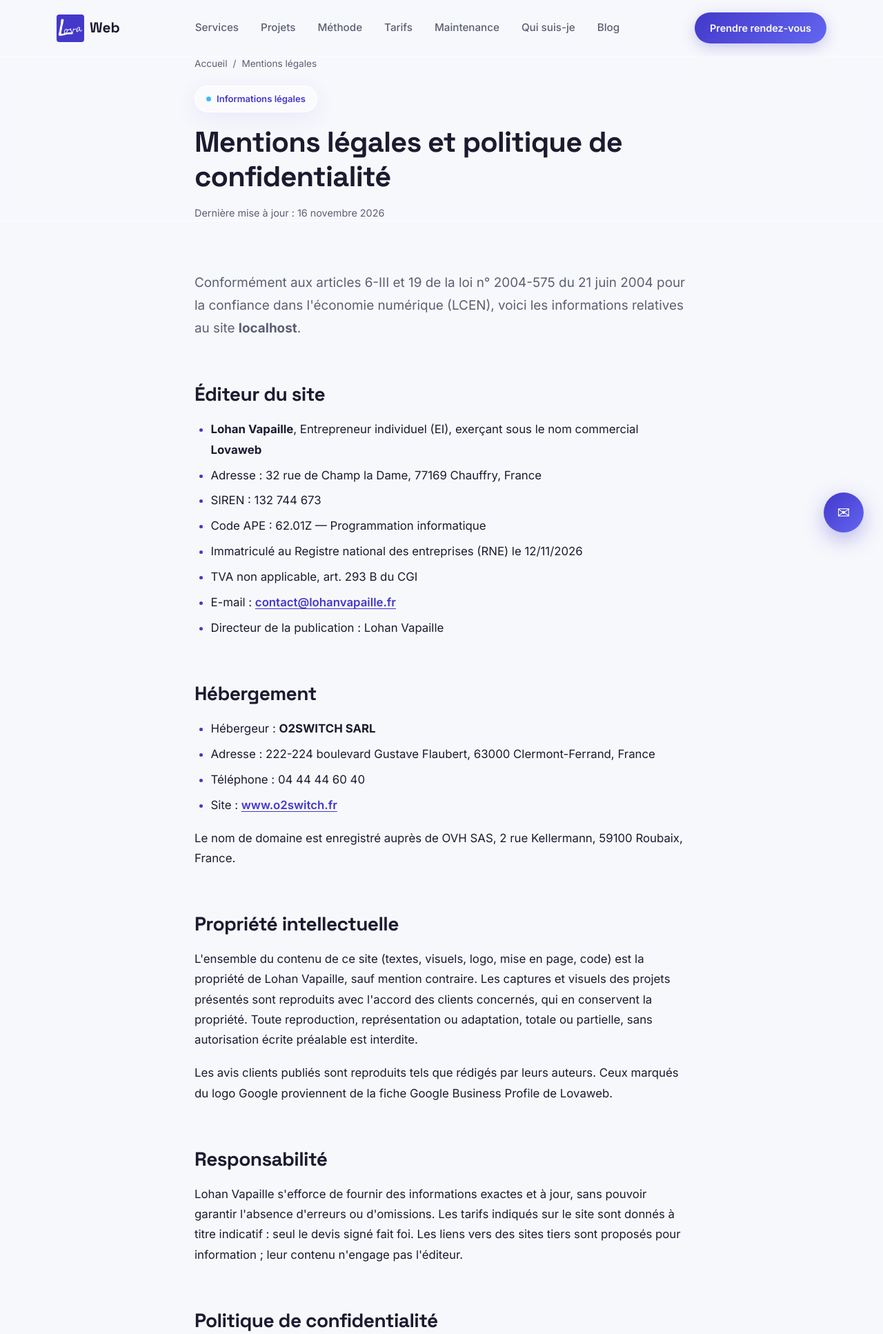
After one commit to LohanVapaille/studio-web, a Laravel app: page /mentions-legales in a window 1280 px wide. The commit adds this page. Shown: the top 1934 px of the page at 69% size. Run offline with Laravel 12, Linux system fonts and the light colour scheme; style sheets or scripts are compiled from the project's sources; some libraries are stand-ins or nearby versions.

Commit message:
feat(avis normal + backoffice + mentions légales

```diff
--- /dev/null
+++ b/config/legal.php
@@ -0,0 +1,56 @@
+<?php
+
+/*
+|--------------------------------------------------------------------------
+| Informations légales
+|--------------------------------------------------------------------------
+| Utilisées par la page « Mentions légales », le pied de page et les
+| données structurées (SEO). Pour changer d'hébergeur : LEGAL_HOST=ovh
+| dans le .env (ou ajoutez un nouvel hébergeur dans « hosts »).
+*/
+
+return [
+
+    'company' => [
+        'name' => 'Lohan Vapaille',
+        'trade_name' => 'Lovaweb',
+        'legal_form' => 'Entrepreneur individuel (EI)',
+        'siren' => '132 744 673',
+        'siret' => env('LEGAL_SIRET'), // ex : 132 744 673 00012 (voir « Établissement principal » sur le guichet unique)
+        'ape' => '62.01Z — Programmation informatique',
+        'registration' => 'Immatriculé au Registre national des entreprises (RNE) le 12/11/2026',
+        'vat' => 'TVA non applicable, art. 293 B du CGI',
+        'street' => '32 rue de Champ la Dame',
+        'postal_code' => '77169',
+        'city' => 'Chauffry',
+        'region' => 'Seine-et-Marne',
+        'country' => 'France',
+        'email' => env('LEGAL_EMAIL', 'contact@lohanvapaille.fr'),
+        'phone' => env('LEGAL_PHONE'),
+        'publisher' => 'Lohan Vapaille',
+    ],
+
+    'domain_registrar' => [
+        'name' => 'OVH SAS',
+        'address' => '2 rue Kellermann, 59100 Roubaix, France',
+        'website' => 'https://www.ovhcloud.com',
+    ],
+
+    'host' => env('LEGAL_HOST', 'o2switch'),
+
+    'hosts' => [
+        'o2switch' => [
+            'name' => 'O2SWITCH SARL',
+            'address' => '222-224 boulevard Gustave Flaubert, 63000 Clermont-Ferrand, France',
+            'phone' => '04 44 44 60 40',
+            'website' => 'https://www.o2switch.fr',
+        ],
+        'ovh' => [
+            'name' => 'OVH SAS',
+            'address' => '2 rue Kellermann, 59100 Roubaix, France',
+            'phone' => '1007',
+            'website' => 'https://www.ovhcloud.com',
+        ],
+    ],
+
+];
--- a/config/services.php
+++ b/config/services.php
@@ -28,10 +28,9 @@ return [
         'region' => env('AWS_DEFAULT_REGION', 'us-east-1'),
     ],
 
-    'google_places' => [
-        'key' => env('GOOGLE_PLACES_API_KEY'),
-        'place_id' => env('GOOGLE_PLACE_ID'),
-        'cache_hours' => env('GOOGLE_REVIEWS_CACHE_HOURS', 24),
+    // Lien « Laisser un avis » de la fiche Google Business (bouton masqué si vide)
+    'google_business' => [
+        'review_url' => env('GOOGLE_REVIEW_URL'),
     ],
 
     'slack' => [
--- a/public/robots.txt
+++ b/public/robots.txt
@@ -1,4 +1,4 @@
 User-agent: *
-Disallow:
+Disallow: /admin
 
 Sitemap: https://lovaweb.fr/sitemap.xml
--- a/resources/css/components/_reviews.scss
+++ b/resources/css/components/_reviews.scss
@@ -9,7 +9,7 @@
     @media (max-width: 880px) {
         grid-template-columns: 1fr 1fr;
 
-        .tedy-review {
+        .is-long {
             width: 100%;
             grid-column: span 2;
         }
@@ -18,7 +18,7 @@
     @media (max-width: 640px) {
         grid-template-columns: 1fr;
 
-        .tedy-review {
+        .is-long {
             grid-column: auto;
         }
     }
@@ -90,7 +90,7 @@
     }
 }
 
-// Avis Google
+// Note globale et étoiles
 .reviews-summary {
     display: inline-flex;
     align-items: center;
@@ -110,9 +110,22 @@
 }
 
 .review-card {
+    .review-top {
+        display: flex;
+        align-items: center;
+        justify-content: space-between;
+        gap: 12px;
+        margin-bottom: 12px;
+    }
+
+    .review-google {
+        width: 22px;
+        height: 22px;
+        flex-shrink: 0;
+    }
+
     .review-rating {
         font-size: 0.95rem;
-        margin-bottom: 10px;
 
         .is-off {
             color: rgba(v.$text-muted, 0.3);
--- a/resources/css/modules/_footer.scss
+++ b/resources/css/modules/_footer.scss
@@ -75,5 +75,11 @@ footer {
         border-top: 1px solid rgba(67, 56, 202, 0.08);
         font-size: 0.82rem;
         text-align: center;
+
+        a {
+            color: inherit;
+            text-decoration: underline;
+            text-underline-offset: 2px;
+        }
     }
 }
--- a/resources/views/components/app.blade.php
+++ b/resources/views/components/app.blade.php
@@ -9,6 +9,15 @@
         $seoDescription = $description ?? "Lovaweb — Lohan Vapaille, développeur web freelance basé en Seine-et-Marne (77). Sites vitrines, e-commerce et plateformes sur mesure, qualité agence au prix freelance. Devis gratuit, Île-de-France, France et international.";
         $seoUrl = url()->current();
         $seoImage = isset($image) ? trim((string) $image) : asset('img/allsites.png');
+        $legal = config('legal.company');
+        $postalAddress = [
+            '@type' => 'PostalAddress',
+            'streetAddress' => $legal['street'],
+            'postalCode' => $legal['postal_code'],
+            'addressLocality' => $legal['city'],
+            'addressRegion' => 'Île-de-France',
+            'addressCountry' => 'FR',
+        ];
     @endphp
     <title>{{ $seoTitle }}</title>
     <meta name="description" content="{{ $seoDescription }}">
@@ -19,7 +28,7 @@
 
     <!-- Référencement local -->
     <meta name="geo.region" content="FR-77">
-    <meta name="geo.placename" content="Seine-et-Marne, Île-de-France">
+    <meta name="geo.placename" content="{{ $legal['city'] }}, Seine-et-Marne, Île-de-France">
 
     <!-- Open Graph / réseaux sociaux -->
     <meta property="og:type" content="website">
@@ -48,27 +57,25 @@
                 'image' => asset('img/logo_lova.jpg'),
                 'worksFor' => ['@id' => url('/') . '#lovaweb'],
                 'knowsAbout' => ['Développement web', 'Laravel', 'PHP', 'React', 'JavaScript', 'UI/UX Design', 'SEO', 'E-commerce'],
-                'address' => [
-                    '@type' => 'PostalAddress',
-                    'addressRegion' => 'Seine-et-Marne',
-                    'addressCountry' => 'FR',
-                ],
+                'address' => $postalAddress,
             ],
             [
                 '@type' => 'ProfessionalService',
                 '@id' => url('/') . '#lovaweb',
                 'name' => 'Lovaweb — Lohan Vapaille, développeur web freelance',
+                'legalName' => $legal['name'] . ' (EI)',
+                'alternateName' => 'Lovaweb',
+                'identifier' => [
+                    ['@type' => 'PropertyValue', 'propertyID' => 'SIREN', 'value' => str_replace(' ', '', $legal['siren'])],
+                ],
+                'email' => $legal['email'],
                 'description' => "Création de sites internet sur mesure (vitrines, e-commerce, plateformes) par Lohan Vapaille, développeur web freelance en Seine-et-Marne (77). Qualité agence, prix freelance, devis gratuit.",
                 'url' => url('/'),
                 'logo' => asset('img/logo_lova.jpg'),
                 'image' => $seoImage,
                 'founder' => ['@id' => url('/') . '#lohan-vapaille'],
                 'priceRange' => '€€',
-                'address' => [
-                    '@type' => 'PostalAddress',
-                    'addressRegion' => 'Seine-et-Marne (77), Île-de-France',
-                    'addressCountry' => 'FR',
-                ],
+                'address' => $postalAddress,
                 'areaServed' => [
                     ['@type' => 'AdministrativeArea', 'name' => 'Seine-et-Marne'],
                     ['@type' => 'AdministrativeArea', 'name' => 'Île-de-France'],
@@ -184,7 +191,9 @@
             </div>
         </div>
         <div class="container footer-bottom">
-            © {{ date('Y') }} Lovaweb — Lohan Vapaille, développeur web freelance (77). Tous droits réservés.
+            © {{ date('Y') }} Lovaweb — Lohan Vapaille EI, développeur web freelance (77) · SIREN {{ $legal['siren'] }}.
+            Tous droits réservés. · <a href="{{ route('mentions-legales') }}">Mentions légales</a>
+            · <a href="{{ route('mentions-legales') }}#confidentialite">Confidentialité</a>
         </div>
     </footer>
 
--- /dev/null
+++ b/resources/views/legal.blade.php
@@ -0,0 +1,114 @@
+@php
+    $c = config('legal.company');
+    $host = config('legal.hosts.' . config('legal.host'));
+    $registrar = config('legal.domain_registrar');
+    $address = "{$c['street']}, {$c['postal_code']} {$c['city']}, {$c['country']}";
+@endphp
+
+<x-app>
+    <x-slot:title>Mentions légales et confidentialité | Lovaweb</x-slot>
+    <x-slot:description>Mentions légales du site Lovaweb (Lohan Vapaille, EI, SIREN {{ $c['siren'] }}) : éditeur, hébergeur, propriété intellectuelle et politique de confidentialité.</x-slot>
+    <x-slot:robots>index, follow</x-slot>
+
+    <article class="blog-article">
+        <header class="about-hero blog-article-hero">
+            <div class="container blog-narrow">
+                <nav class="blog-breadcrumb" aria-label="Fil d'Ariane">
+                    <a href="{{ route('home') }}">Accueil</a>
+                    <span aria-hidden="true">/</span>
+                    <span>Mentions légales</span>
+                </nav>
+                <div class="eyebrow"><span class="eyebrow-dot"></span> Informations légales</div>
+                <h1>Mentions légales et politique de confidentialité</h1>
+                <p class="blog-meta">Dernière mise à jour : {{ \Illuminate\Support\Carbon::parse('2026-11-16')->locale('fr')->isoFormat('D MMMM YYYY') }}</p>
+            </div>
+        </header>
+
+        <section class="blog-article-body">
+            <div class="container blog-narrow">
+                <div class="blog-prose">
+                    <p class="lead">Conformément aux articles 6-III et 19 de la loi n° 2004-575 du 21 juin 2004 pour la
+                        confiance dans l'économie numérique (LCEN), voici les informations relatives au site
+                        <strong>{{ preg_replace('#^https?://#', '', rtrim(url('/'), '/')) }}</strong>.</p>
+
+                    <h2>Éditeur du site</h2>
+                    <ul>
+                        <li><strong>{{ $c['name'] }}</strong>, {{ $c['legal_form'] }}, exerçant sous le nom commercial
+                            <strong>{{ $c['trade_name'] }}</strong></li>
+                        <li>Adresse : {{ $address }}</li>
+                        <li>SIREN : {{ $c['siren'] }}</li>
+                        @if ($c['siret'])
+                            <li>SIRET : {{ $c['siret'] }}</li>
+                        @endif
+                        <li>Code APE : {{ $c['ape'] }}</li>
+                        <li>{{ $c['registration'] }}</li>
+                        @if ($c['vat'])
+                            <li>{{ $c['vat'] }}</li>
+                        @endif
+                        <li>E-mail : <a href="mailto:{{ $c['email'] }}">{{ $c['email'] }}</a></li>
+                        @if ($c['phone'])
+                            <li>Téléphone : <a href="tel:{{ preg_replace('/\s+/', '', $c['phone']) }}">{{ $c['phone'] }}</a></li>
+                        @endif
+                        <li>Directeur de la publication : {{ $c['publisher'] }}</li>
+                    </ul>
+
+                    <h2>Hébergement</h2>
+                    <ul>
+                        <li>Hébergeur : <strong>{{ $host['name'] }}</strong></li>
+                        <li>Adresse : {{ $host['address'] }}</li>
+                        <li>Téléphone : {{ $host['phone'] }}</li>
+                        <li>Site : <a href="{{ $host['website'] }}" target="_blank" rel="noopener">{{ preg_replace('#^https?://#', '', $host['website']) }}</a></li>
+                    </ul>
+                    <p>Le nom de domaine est enregistré auprès de {{ $registrar['name'] }}, {{ $registrar['address'] }}.</p>
+
+                    <h2>Propriété intellectuelle</h2>
+                    <p>L'ensemble du contenu de ce site (textes, visuels, logo, mise en page, code) est la propriété de
+                        {{ $c['name'] }}, sauf mention contraire. Les captures et visuels des projets présentés sont
+                        reproduits avec l'accord des clients concernés, qui en conservent la propriété. Toute reproduction,
+                        représentation ou adaptation, totale ou partielle, sans autorisation écrite préalable est interdite.</p>
+                    <p>Les avis clients publiés sont reproduits tels que rédigés par leurs auteurs. Ceux marqués du logo
+                        Google proviennent de la fiche Google Business Profile de {{ $c['trade_name'] }}.</p>
+
+                    <h2>Responsabilité</h2>
+                    <p>{{ $c['name'] }} s'efforce de fournir des informations exactes et à jour, sans pouvoir garantir
+                        l'absence d'erreurs ou d'omissions. Les tarifs indiqués sur le site sont donnés à titre indicatif :
+                        seul le devis signé fait foi. Les liens vers des sites tiers sont proposés pour information ;
+                        leur contenu n'engage pas l'éditeur.</p>
+
+                    <h2 id="confidentialite">Politique de confidentialité</h2>
+
+                    <h3>Responsable du traitement</h3>
+                    <p>{{ $c['name'] }} ({{ $c['trade_name'] }}), {{ $address }} —
+                        <a href="mailto:{{ $c['email'] }}">{{ $c['email'] }}</a>.</p>
+
+                    <h3>Données collectées et finalité</h3>
+                    <p>Le formulaire de contact recueille votre <strong>nom</strong>, votre <strong>adresse e-mail</strong>
+                        et votre <strong>message</strong>. Ces données servent uniquement à répondre à votre demande et,
+                        le cas échéant, à établir un devis. La base légale est votre consentement et les mesures
+                        précontractuelles prises à votre demande (art. 6.1.a et 6.1.b du RGPD).</p>
+                    <p>Elles ne sont ni vendues, ni cédées, ni utilisées à des fins publicitaires. Elles sont stockées
+                        chez l'hébergeur du site, en France, et transmises par e-mail à l'éditeur.</p>
+
+                    <h3>Durée de conservation</h3>
+                    <p>Les messages sont conservés au maximum 3 ans à compter du dernier échange, puis supprimés.
+                        Si une prestation est conclue, les documents commerciaux sont conservés selon les durées légales
+                        (10 ans pour les pièces comptables).</p>
+
+                    <h3>Vos droits</h3>
+                    <p>Vous disposez d'un droit d'accès, de rectification, d'effacement, de limitation, d'opposition et
+                        de portabilité de vos données. Pour l'exercer, écrivez à
+                        <a href="mailto:{{ $c['email'] }}">{{ $c['email'] }}</a>. Vous pouvez aussi introduire une
+                        réclamation auprès de la <a href="https://www.cnil.fr" target="_blank" rel="noopener">CNIL</a>.</p>
+
+                    <h3>Cookies</h3>
+                    <p>Ce site n'utilise ni cookie publicitaire, ni outil de mesure d'audience. Seuls des cookies
+                        techniques strictement nécessaires sont déposés (session et protection contre les envois
+                        frauduleux du formulaire) ; ils ne requièrent pas de consentement et expirent au bout de
+                        {{ config('session.lifetime') / 60 }} heures d'inactivité.</p>
+                    <p>Les polices de caractères sont chargées depuis les serveurs de Google Fonts, ce qui transmet
+                        votre adresse IP à Google lors de l'affichage des pages.</p>
+                </div>
+            </div>
+        </section>
+    </article>
+</x-app>
--- a/routes/web.php
+++ b/routes/web.php
@@ -2,19 +2,21 @@
 
 use App\Models\Article;
 use App\Models\Project;
-use App\Services\GoogleReviews;
+use App\Models\Review;
 use Illuminate\Support\Facades\Route;
 use App\Http\Controllers\BlogController;
 use App\Http\Controllers\ContactController;
 
-Route::get('/', function (GoogleReviews $google) {
+Route::get('/', function () {
     $featuredProjects = Project::where('is_featured', true)->latest()->take(3)->get();
-    $googleReviews = $google->get();
+    $reviews = Review::published()->get();
 
-    return view('welcome', compact('featuredProjects', 'googleReviews'));
+    return view('welcome', compact('featuredProjects', 'reviews'));
 })->name('home');
 
 Route::view('/qui-suis-je', 'about')->name('qui-suis-je');
+
+Route::view('/mentions-legales', 'legal')->name('mentions-legales');
 
 Route::get('/projets', function () {
     $projects = Project::with('technologies')->latest()->get();
@@ -37,7 +39,16 @@ Route::get('/sitemap.xml', function () {
         ['loc' => route('projets'), 'priority' => '0.8', 'changefreq' => 'weekly'],
         ['loc' => route('qui-suis-je'), 'priority' => '0.7', 'changefreq' => 'monthly'],
         ['loc' => route('blog.index'), 'priority' => '0.8', 'changefreq' => 'weekly'],
+        ['loc' => route('mentions-legales'), 'priority' => '0.2', 'changefreq' => 'yearly'],
     ];
+
+    // Date de dernière modification réelle quand on la connaît
+    $lastUpdate = fn (...$dates) => ($max = collect($dates)->filter()->max()) ? substr((string) $max, 0, 10) : null;
+    $projectsUpdated = Project::max('updated_at');
+    $pages[0]['lastmod'] = $lastUpdate($projectsUpdated, Review::max('updated_at'));
+    $pages[1]['lastmod'] = $lastUpdate($projectsUpdated);
+    $pages[3]['lastmod'] = $lastUpdate(Article::published()->max('updated_at'));
+    $pages = array_map('array_filter', $pages);
 
     foreach (Article::published()->latest('published_at')->get(['slug', 'updated_at']) as $article) {
         $pages[] = [
```
Also changed, not shown: app/Filament/Resources/Reviews/Pages/CreateReview.php (added, +16 -0 lines), app/Filament/Resources/Reviews/Pages/EditReview.php (added, +24 -0 lines), app/Filament/Resources/Reviews/Pages/ListReviews.php (added, +19 -0 lines), app/Filament/Resources/Reviews/ReviewResource.php (added, +51 -0 lines), app/Filament/Resources/Reviews/Schemas/ReviewForm.php (added, +97 -0 lines), app/Filament/Resources/Reviews/Tables/ReviewsTable.php (added, +70 -0 lines), app/Models/Review.php (added, +53 -0 lines), resources/views/welcome.blade.php (+32 -39 lines), tests/Feature/ReviewsAndLegalTest.php (added, +62 -0 lines), database/migrations/2026_11_16_100000_create_reviews_table.php (added), 1 other file.
